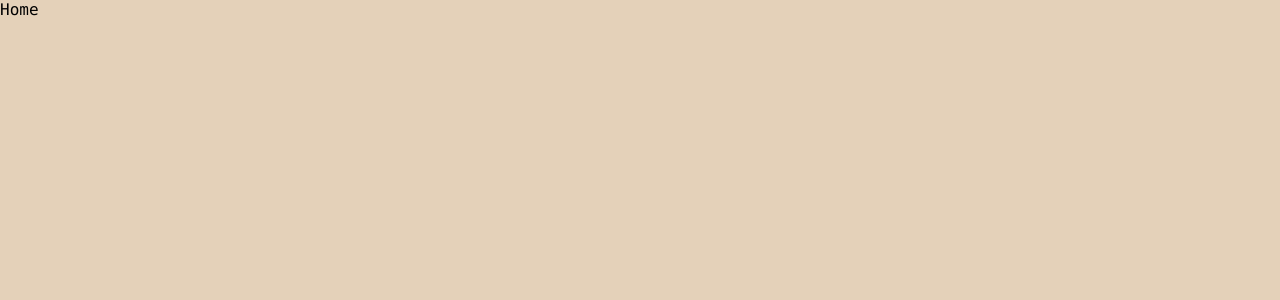
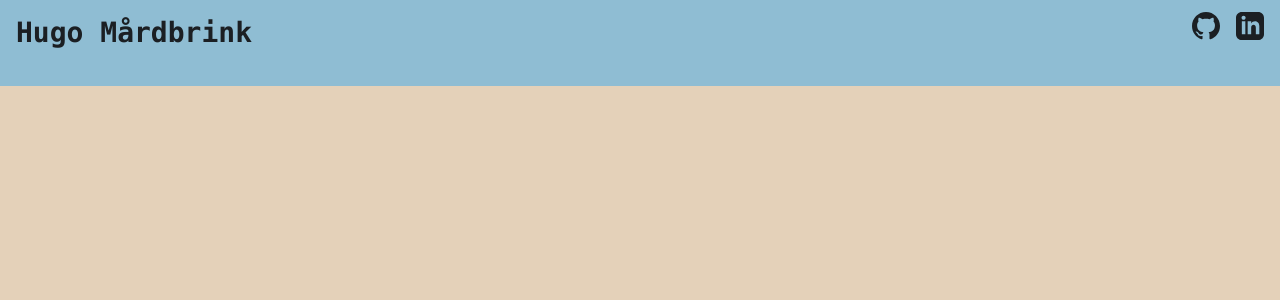
Before and after one commit to hugomardbrink/mardbrink.se, a React (Create React App) app: page / in a window 1280 px wide. Shown: the top 300 px of the page. Built offline with nearby package versions, Linux system fonts and the light colour scheme.

Commit message:
Implement header with escape hatch and social media icons

```diff
--- /dev/null
+++ b/src/features/header/Header.styled.ts
@@ -0,0 +1,48 @@
+import styled, { css } from 'styled-components/macro'
+
+export const Wrapper = styled.div`
+  display: flex;
+  flex-direction: row;
+  width: 100%;
+  height: 70px;
+  padding-top: 16px;
+  align-items: flex-start;
+  justify-content: space-between;
+  background-color: ${({ theme }) => theme.colors.secondary};
+`
+
+const hoverCss = css`
+  cursor: pointer;
+  :hover {
+    opacity: 0.85;
+  }
+  :active {
+    opacity: 1;
+  }
+`
+
+const logoCss = css`
+  height: 28px;
+  width: 28px;
+  margin-right: 16px;
+  fill: ${({ theme }) => theme.colors.text};
+  ${hoverCss};
+`
+
+export const SocialsContainer = styled.div`
+  margin-top: -4px;
+  svg {
+    ${logoCss};
+  }
+`
+
+export const EscapeHatch = styled.div`
+  font-size: 28px;
+  font-weight: bold;
+  margin-left: 16px;
+  ${hoverCss};
+`
+
+export const Link = styled.a.attrs({ target: '_blank' })`
+  text-decoration: none;
+`
--- /dev/null
+++ b/src/features/header/Header.tsx
@@ -0,0 +1,20 @@
+import GithubLogo from '../../res/icons/GithubLogo'
+import LinkedInLogo from '../../res/icons/LinkedInLogo'
+import { GITHUB_URL, LINKEDIN_URL } from './constants'
+import { EscapeHatch, Link, SocialsContainer, Wrapper } from './Header.styled'
+
+export const Header = () => {
+  return (
+    <Wrapper>
+      <EscapeHatch>Hugo Mårdbrink</EscapeHatch>
+      <SocialsContainer>
+        <Link href={GITHUB_URL}>
+          <GithubLogo />
+        </Link>
+        <Link href={LINKEDIN_URL}>
+          <LinkedInLogo />
+        </Link>
+      </SocialsContainer>
+    </Wrapper>
+  )
+}
--- /dev/null
+++ b/src/features/header/constants.ts
@@ -0,0 +1,2 @@
+export const GITHUB_URL = 'https://github.com/hugomardbrink'
+export const LINKEDIN_URL = 'https://linkedin.com/in/hugomardbrink'
--- a/src/pages/App.styled.ts
+++ b/src/pages/App.styled.ts
@@ -2,7 +2,7 @@ import styled from 'styled-components/macro'
 
 export const Wrapper = styled.div`
   background-color: ${({ theme }) => theme.colors.primary};
-  color: ${({ theme }) => theme.colors.black};
+  color: ${({ theme }) => theme.colors.text};
 
   height: 100%;
   position: absolute;
--- a/src/pages/App.tsx
+++ b/src/pages/App.tsx
@@ -1,8 +1,13 @@
 import React from 'react'
+import { Header } from '../features/header/Header'
 import { Wrapper } from './App.styled'
 
 const App = () => {
-  return <Wrapper>Home</Wrapper>
+  return (
+    <Wrapper>
+      <Header />
+    </Wrapper>
+  )
 }
 
 export default App
--- a/tsconfig.json
+++ b/tsconfig.json
@@ -23,6 +23,7 @@
   "include": [
     "src",
     "src/pages",
-    "src/themes"
+    "src/themes",
+    "src/features/"
   ]
 }
```
